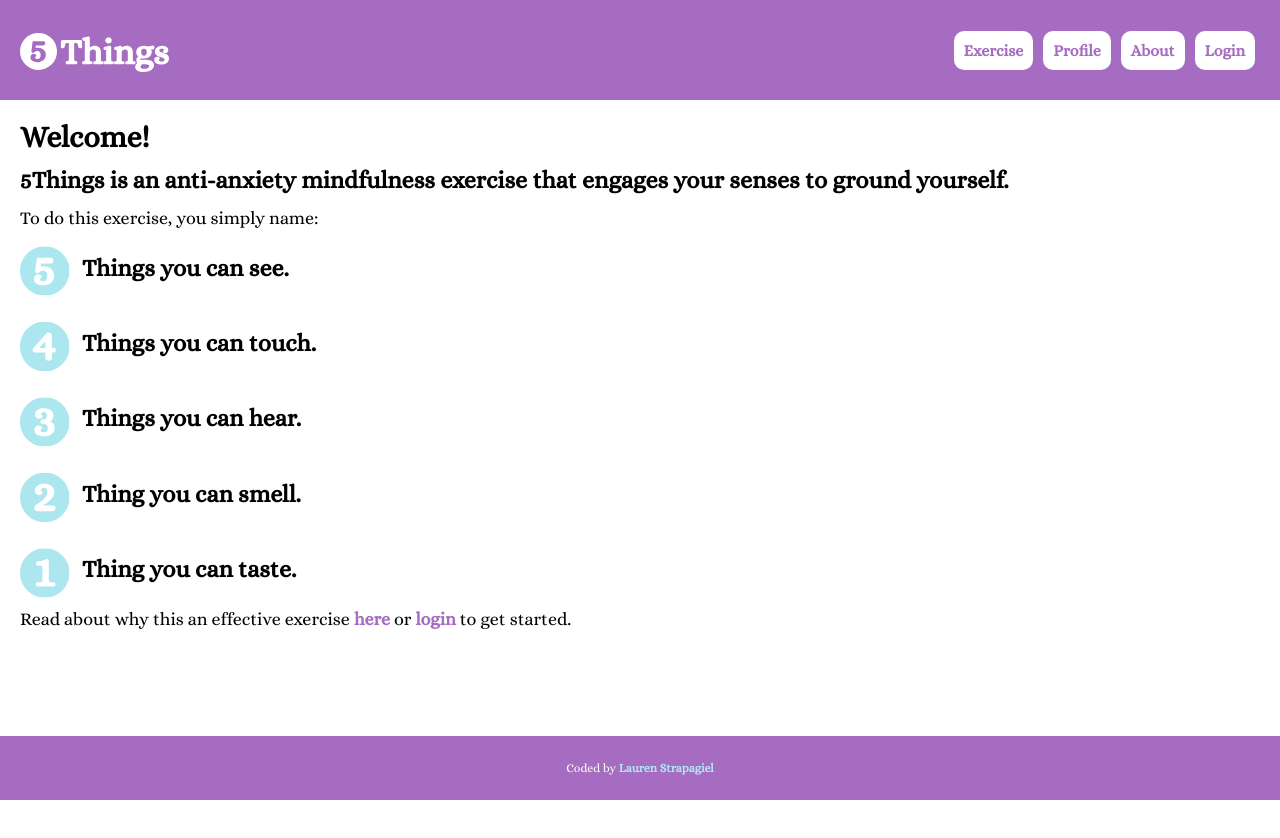
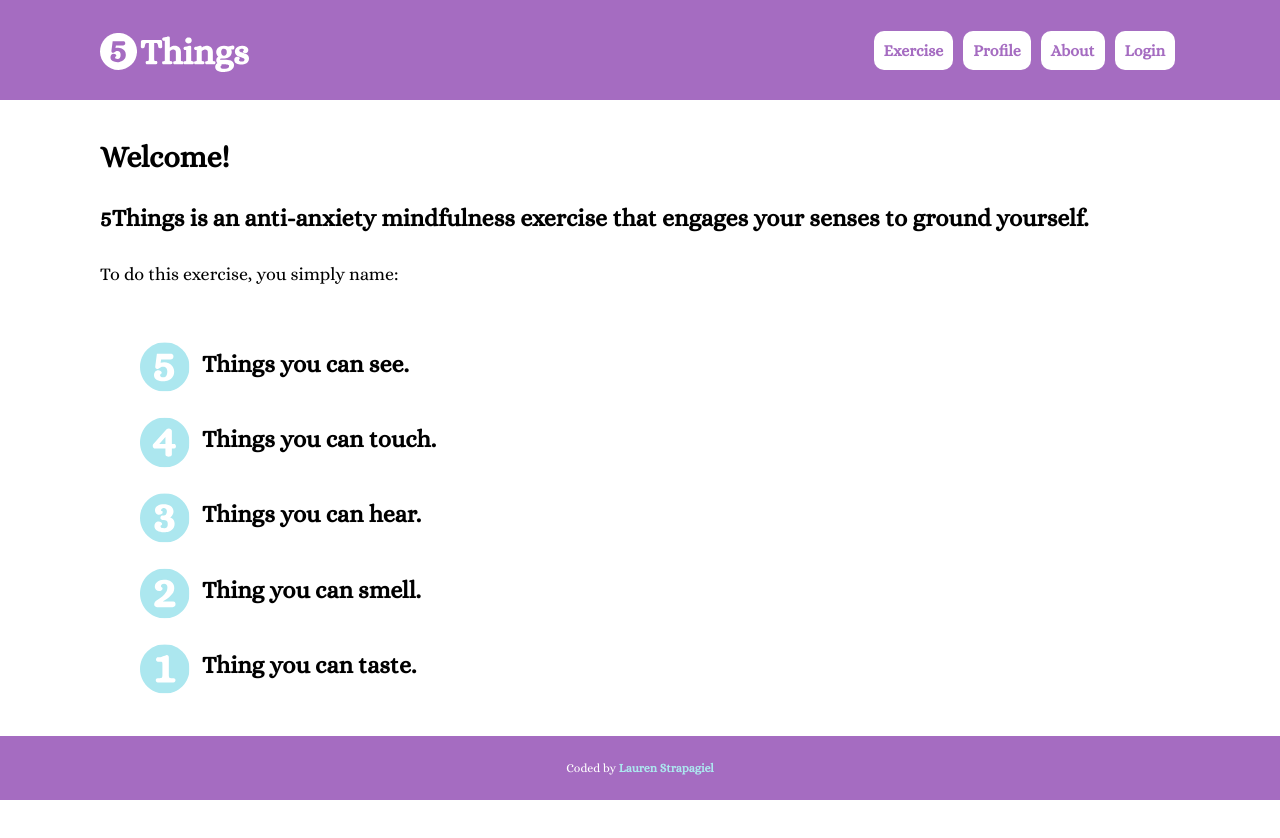
Before and after one commit to laurenstrapagiel/5things, a React (Create React App) app: page / in a window 1280 px wide. Shown: the top 838 px of the page. Built offline with nearby package versions, Linux system fonts and the light colour scheme.

Commit message:
adjusts some styling for tabloet and desktop

```diff
--- a/src/components/header/header.scss
+++ b/src/components/header/header.scss
@@ -13,10 +13,12 @@
 
   @include tablet {
     flex-direction: row;
+    padding: 20px 40px;
   }
 
   @include desktop {
     flex-direction: row;
+    padding: 20px 100px;
   }
 
   &__logo {
--- a/src/pages/about/about.scss
+++ b/src/pages/about/about.scss
@@ -7,6 +7,13 @@
   padding: 20px;
   min-height: 100vh;
 
+  @include tablet {
+    padding: 40px 40px;
+  }
+  @include desktop {
+    padding: 40px 100px;
+  }
+
   &__text {
     margin: 20px 0;
   }
--- a/src/pages/exercise/exercise.scss
+++ b/src/pages/exercise/exercise.scss
@@ -6,6 +6,13 @@
 .exercise {
   padding: 20px;
   min-height: 100vh;
+
+  @include tablet {
+    padding: 40px 40px;
+  }
+  @include desktop {
+    padding: 40px 100px;
+  }
 
   &__intro {
     margin: 20px 0;
@@ -16,6 +23,16 @@
   border: 3px solid $primary-medium;
   border-radius: 10px;
   padding: 12px;
+
+  @include tablet {
+    width: 80%;
+    margin: auto;
+  }
+
+  @include desktop {
+    width: 50%;
+    margin: auto;
+  }
 
   &__radial-container {
     display: flex;
--- a/src/pages/homepage/homepage.js
+++ b/src/pages/homepage/homepage.js
@@ -16,7 +16,7 @@
         to ground yourself.
       </h2>
       <p>To do this exercise, you simply name:</p>
-      <ul>
+      <ul className="homepage__list">
         <li className="homepage__list-item">
           <img src={FiveIcon} alt="5" className="homepage__icon"></img>
           <h2 className="homepage__list-text"> Things you can see.</h2>
--- a/src/pages/homepage/homepage.scss
+++ b/src/pages/homepage/homepage.scss
@@ -7,6 +7,30 @@
   padding: 20px;
   min-height: 100vh;
 
+  @include tablet {
+    padding: 40px 40px;
+  }
+  @include desktop {
+    padding: 40px 100px;
+  }
+
+  &__text {
+    margin: 30px 0;
+  }
+  &__list {
+    margin: 40px;
+    display: flex;
+    justify-content: center;
+    flex-direction: column;
+
+    @include tablet {
+      width: 50%;
+    }
+
+    @include desktop {
+      width: 50%;
+    }
+  }
 
   &__list-item {
     display: flex;
@@ -21,5 +45,4 @@
   &__list-text {
     margin-bottom: 0;
   }
-
 }
--- a/src/pages/login/login.scss
+++ b/src/pages/login/login.scss
@@ -6,6 +6,13 @@
 .login {
   padding: 20px;
   min-height: 100vh;
+
+  @include tablet {
+    padding: 40px 40px;
+  }
+  @include desktop {
+    padding: 40px 100px;
+  }
 
   &__submit {
     background-color: $primary-dark;
@@ -16,6 +23,7 @@
     border-radius: 10px;
     border: 1px solid $primary-dark;
     transition: 100ms ease-in-out;
+    display: block;
 
     &:hover {
       background-color: $white;
@@ -23,4 +31,14 @@
       color: $black;
     }
   }
+
+  &__form {
+    @include tablet {
+      width: 50%;
+    }
+
+    @include desktop {
+      width: 30%;
+    }
+  }
 }
--- a/src/pages/profile/profile.scss
+++ b/src/pages/profile/profile.scss
@@ -7,9 +7,17 @@
   padding: 20px;
   min-height: 100vh;
 
+  @include tablet {
+    padding: 40px 40px;
+  }
+  @include desktop {
+    padding: 40px 100px;
+  }
+
   &__list {
     display: flex;
     flex-wrap: wrap;
+    justify-content: space-between;
   }
 
   &__list-item {
@@ -18,6 +26,14 @@
     padding: 12px;
     border-radius: 10px;
     width: 100%;
+
+    @include tablet {
+      width: 45%;
+    }
+
+    @include desktop {
+      width: 30%;
+    }
   }
 
   &__date {
@@ -58,14 +74,11 @@
 
   &__subhead {
     display: inline;
-
-
   }
 
   &__data {
     display: inline;
-     color: $primary-dark;
-
+    color: $primary-dark;
   }
 }
 
--- a/src/pages/register/register.scss
+++ b/src/pages/register/register.scss
@@ -5,6 +5,13 @@
 
 .register {
   padding: 20px;
+
+  @include tablet {
+    padding: 40px 40px;
+  }
+  @include desktop {
+    padding: 40px 100px;
+  }
 
   &__submit {
     background-color: $primary-dark;
@@ -22,4 +29,14 @@
       color: $black;
     }
   }
+
+  &__form {
+    @include tablet {
+      width: 50%;
+    }
+
+    @include desktop {
+      width: 30%;
+    }
+  }
 }
--- a/src/styles/partials/_global.scss
+++ b/src/styles/partials/_global.scss
@@ -29,6 +29,7 @@
 p {
   font-size: 18px;
   line-height: 24px;
+
 }
 
 a {
```
Lines whose indentation alone changed are shown as unchanged.
